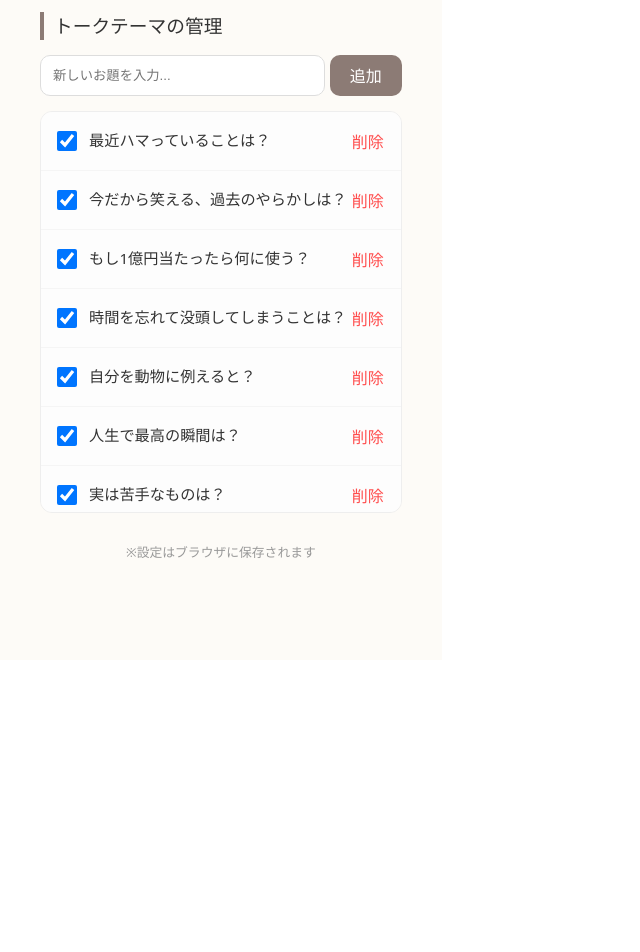
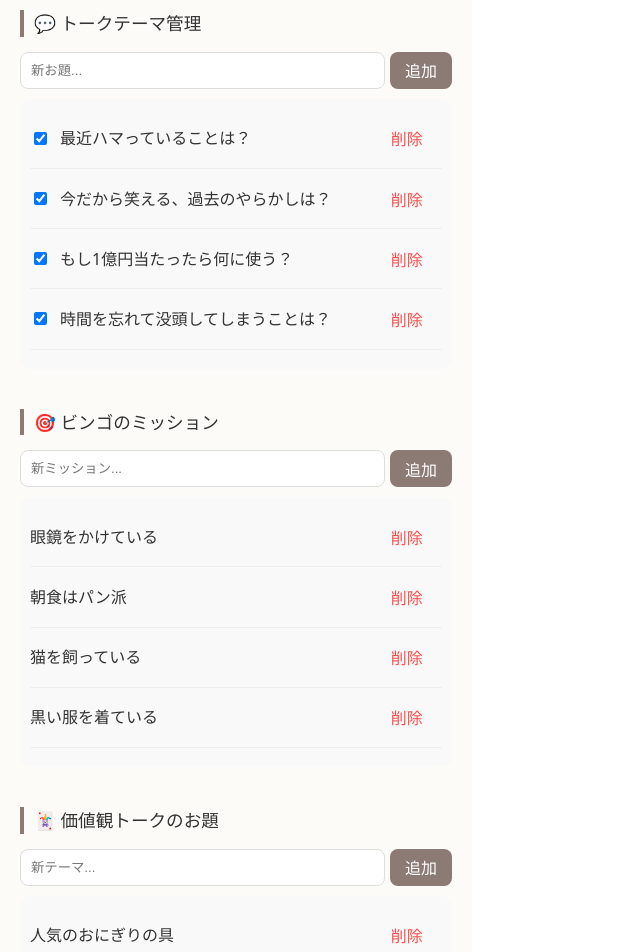
Before and after one commit to BBHF810/icebreak-cafe, a React (Vite) app: page /settings in a window 1280 px wide. Shown: the part 140-1092 px from the top of the page, without its empty margins (0-640 px from the left). Before the commit the page ends 800 px from the top, so only its background shows below. Built offline with nearby package versions, Linux system fonts and the light colour scheme; no server answers; the database is empty.

Commit message:
Fix case sensitivity to Feedback

```diff
--- a/src/App.jsx
+++ b/src/App.jsx
@@ -61,7 +61,15 @@ function App() {
     <div style={{ maxWidth: '600px', margin: '0 auto', minHeight: '100vh', backgroundColor: '#fff' }}>
       <Routes>
         <Route path="/" element={<Layout title="メニュー" showBackBtn={false}><Home /></Layout>} />
-        <Route path="/talk-theme" element={<Layout title="ガチャ"><TalkTheme key={themes.filter(t => t.enabled).length} themes={themes} /></Layout>} />
+        <Route path="/talk-theme" element={
+          <Layout title="ガチャ">
+            <TalkTheme
+              key={themes.filter(t => t.enabled).length}
+              themes={themes}
+              setThemes={setThemes} // ★ setThemesを追加
+            />
+          </Layout>
+        } />
         <Route path="/value-talk" element={<Layout title="価値観トーク"><ValueTalk themes={valueThemes} /></Layout>} />
         <Route path="/bingo" element={<Layout title="ビンゴ"><Bingo missions={bingoMissions} /></Layout>} />
         <Route path="/feedback" element={<Layout title="感想掲示板"><Feedback feedbacks={feedbacks} onAddFeedback={addFeedback} onDeleteFeedback={deleteFeedback} /></Layout>} />
--- a/src/components/Settings.jsx
+++ b/src/components/Settings.jsx
@@ -1,85 +1,116 @@
 import { useState } from 'react';
 
-const Settings = ({ themes, setThemes }) => {
+const Settings = ({
+  themes, setThemes,
+  bingoMissions, setBingoMissions,
+  valueThemes, setValueThemes
+}) => {
   const [newTheme, setNewTheme] = useState("");
+  const [newBingo, setNewBingo] = useState("");
+  const [newValue, setNewValue] = useState("");
 
+  // --- トークテーマ操作 ---
   const addTheme = () => {
     if (!newTheme.trim()) return;
     setThemes([...themes, { text: newTheme, enabled: true }]);
     setNewTheme("");
   };
-
   const toggleTheme = (index) => {
     const updated = [...themes];
     updated[index].enabled = !updated[index].enabled;
     setThemes(updated);
   };
+  const deleteTheme = (index) => {
+    if (window.confirm("削除しますか？")) setThemes(themes.filter((_, i) => i !== index));
+  };
 
-  const deleteTheme = (index) => {
-    if (window.confirm("削除してもよろしいですか？")) {
-      setThemes(themes.filter((_, i) => i !== index));
-    }
+  // --- ビンゴ操作 ---
+  const addBingo = () => {
+    if (!newBingo.trim()) return;
+    setBingoMissions([...bingoMissions, { id: Date.now(), text: newBingo, checked: false }]);
+    setNewBingo("");
+  };
+  const deleteBingo = (id) => {
+    if (window.confirm("削除しますか？")) setBingoMissions(bingoMissions.filter(m => m.id !== id));
+  };
+
+  // --- 価値観トーク操作 ---
+  const addValue = () => {
+    if (!newValue.trim()) return;
+    setValueThemes([...valueThemes, newValue]);
+    setNewValue("");
+  };
+  const deleteValue = (index) => {
+    if (window.confirm("削除しますか？")) setValueThemes(valueThemes.filter((_, i) => i !== index));
   };
 
   return (
-    <div style={{ padding: '20px' }}>
-      <section style={{ marginBottom: '30px' }}>
-        <h3 style={{ borderLeft: '4px solid #8c7b75', paddingLeft: '10px', marginBottom: '15px' }}>
-          トークテーマの管理
-        </h3>
+    <div style={{ padding: '20px', width: '100%', maxWidth: '500px' }}>
 
-        {/* 新規追加フォーム */}
-        <div style={{ display: 'flex', gap: '5px', marginBottom: '15px' }}>
-          <input
-            value={newTheme}
-            onChange={(e) => setNewTheme(e.target.value)}
-            placeholder="新しいお題を入力..."
-            style={{ flex: 1, padding: '12px', borderRadius: '10px', border: '1px solid #ddd' }}
-          />
+      {/* 1. トークテーマ管理 */}
+      <section style={sectionStyle}>
+        <h3 style={titleStyle}>💬 トークテーマ管理</h3>
+        <div style={inputGroupStyle}>
+          <input value={newTheme} onChange={(e) => setNewTheme(e.target.value)} placeholder="新お題..." style={inputStyle} />
           <button onClick={addTheme} style={addButtonStyle}>追加</button>
         </div>
-
-        {/* お題一覧（スクロール可能） */}
-        <div style={{ maxHeight: '400px', overflowY: 'auto', background: '#fdfdfd', borderRadius: '12px', border: '1px solid #eee' }}>
-          {themes.map((theme, index) => (
-            <div key={index} style={{
-              display: 'flex', alignItems: 'center', padding: '12px',
-              borderBottom: '1px solid #f5f5f5',
-              opacity: theme.enabled ? 1 : 0.5
-            }}>
-              <input
-                type="checkbox"
-                checked={theme.enabled}
-                onChange={() => toggleTheme(index)}
-                style={{ width: '20px', height: '20px', marginRight: '12px', cursor: 'pointer' }}
-              />
-              <span style={{
-                flex: 1,
-                fontSize: '0.95rem',
-                textDecoration: theme.enabled ? 'none' : 'line-through'
-              }}>
-                {theme.text}
-              </span>
-              <button
-                onClick={() => deleteTheme(index)}
-                style={{ background: 'none', border: 'none', color: '#ff4d4d', cursor: 'pointer', padding: '5px' }}
-              >
-                削除
-              </button>
+        <div style={listContainerStyle}>
+          {themes.map((t, i) => (
+            <div key={i} style={{...listItemStyle, opacity: t.enabled ? 1 : 0.4}}>
+              <input type="checkbox" checked={t.enabled} onChange={() => toggleTheme(i)} />
+              <span style={{flex: 1, marginLeft: '10px'}}>{t.text}</span>
+              <button onClick={() => deleteTheme(i)} style={deleteButtonStyle}>削除</button>
             </div>
           ))}
         </div>
       </section>
 
-      <p style={{ fontSize: '0.8rem', color: '#999', textAlign: 'center' }}>
-        ※設定はブラウザに保存されます
-      </p>
+      {/* 2. ビンゴ管理 */}
+      <section style={sectionStyle}>
+        <h3 style={titleStyle}>🎯 ビンゴのミッション</h3>
+        <div style={inputGroupStyle}>
+          <input value={newBingo} onChange={(e) => setNewBingo(e.target.value)} placeholder="新ミッション..." style={inputStyle} />
+          <button onClick={addBingo} style={addButtonStyle}>追加</button>
+        </div>
+        <div style={listContainerStyle}>
+          {bingoMissions.map((m) => (
+            <div key={m.id} style={listItemStyle}>
+              <span style={{flex: 1}}>{m.text}</span>
+              <button onClick={() => deleteBingo(m.id)} style={deleteButtonStyle}>削除</button>
+            </div>
+          ))}
+        </div>
+      </section>
+
+      {/* 3. 価値観トーク管理 */}
+      <section style={sectionStyle}>
+        <h3 style={titleStyle}>🃏 価値観トークのお題</h3>
+        <div style={inputGroupStyle}>
+          <input value={newValue} onChange={(e) => setNewValue(e.target.value)} placeholder="新テーマ..." style={inputStyle} />
+          <button onClick={addValue} style={addButtonStyle}>追加</button>
+        </div>
+        <div style={listContainerStyle}>
+          {valueThemes.map((v, i) => (
+            <div key={i} style={listItemStyle}>
+              <span style={{flex: 1}}>{v}</span>
+              <button onClick={() => deleteValue(i)} style={deleteButtonStyle}>削除</button>
+            </div>
+          ))}
+        </div>
+      </section>
+
     </div>
   );
 };
 
-const addButtonStyle = {
-  padding: '0 20px', background: '#8c7b75', color: '#fff', border: 'none', borderRadius: '10px', fontWeight: 'bold'
-};
+// スタイル定義
+const sectionStyle = { marginBottom: '40px' };
+const titleStyle = { borderLeft: '4px solid #8c7b75', paddingLeft: '10px', marginBottom: '15px', fontSize: '1.1rem' };
+const inputGroupStyle = { display: 'flex', gap: '5px', marginBottom: '10px' };
+const inputStyle = { flex: 1, padding: '10px', borderRadius: '8px', border: '1px solid #ddd' };
+const addButtonStyle = { padding: '0 15px', background: '#8c7b75', color: '#fff', border: 'none', borderRadius: '8px' };
+const listContainerStyle = { background: '#f9f9f9', borderRadius: '12px', padding: '10px', maxHeight: '250px', overflowY: 'auto' };
+const listItemStyle = { display: 'flex', alignItems: 'center', padding: '8px 0', borderBottom: '1px solid #eee' };
+const deleteButtonStyle = { background: 'none', border: 'none', color: '#ff4d4d', cursor: 'pointer' };
 
 export default Settings;
--- a/src/games/TalkTheme/index.jsx
+++ b/src/games/TalkTheme/index.jsx
@@ -1,6 +1,6 @@
-import { useState} from 'react';
+import { useState } from 'react';
 
-const TalkTheme = ({ themes }) => {
+const TalkTheme = ({ themes, setThemes }) => {
   const [currentTheme, setCurrentTheme] = useState("ボタンを押してね");
   const [remainingIndices, setRemainingIndices] = useState([]);
 
@@ -20,15 +20,26 @@ const TalkTheme = ({ themes }) => {
       indices = activeThemes.map((_, i) => i);
     }
 
-    // 残りのリストからランダムに1つ選ぶ
     const randomIndex = Math.floor(Math.random() * indices.length);
     const themeIndex = indices[randomIndex];
 
     setCurrentTheme(activeThemes[themeIndex].text);
 
-    // 選ばれたものを残りリストから削除
     indices.splice(randomIndex, 1);
     setRemainingIndices(indices);
+  };
+
+  // ★ 追加：現在表示されているお題を非表示にする
+  const hideTheme = () => {
+    if (currentTheme === "ボタンを押してね" || activeThemes.length === 0) return;
+
+    if (window.confirm("このお題を今後表示しないようにしますか？（設定画面で戻せます）")) {
+      const updatedThemes = themes.map(t =>
+        t.text === currentTheme ? { ...t, enabled: false } : t
+      );
+      setThemes(updatedThemes);
+      // App.jsxのkeyのおかげで、再マウントされ表示がリセットされます
+    }
   };
 
   return (
@@ -37,20 +48,27 @@ const TalkTheme = ({ themes }) => {
         {currentTheme}
       </div>
 
-      <button onClick={drawTheme} style={gachaButtonStyle}>
-        ガチャを回す
-      </button>
+      <div style={{ display: 'flex', flexDirection: 'column', gap: '15px', alignItems: 'center' }}>
+        <button onClick={drawTheme} style={gachaButtonStyle}>
+          ガチャを回す
+        </button>
+
+        {/* ★ 追加：非表示ボタン */}
+        {currentTheme !== "ボタンを押してね" && (
+          <button onClick={hideTheme} style={hideButtonStyle}>
+            × このお題を非表示にする
+          </button>
+        )}
+      </div>
 
       <div style={{ marginTop: '20px', color: '#999', fontSize: '0.9rem' }}>
         残りお題: {remainingIndices.length === 0 && currentTheme !== "ボタンを押してね" ? 0 : remainingIndices.length} / {activeThemes.length}
-        {remainingIndices.length === 0 && currentTheme !== "ボタンを押してね" && (
-          <p style={{ color: '#8c7b75', fontSize: '0.8rem' }}>※次で全てのお題がリセットされます</p>
-        )}
       </div>
     </div>
   );
 };
 
+// --- スタイル ---
 const themeCardStyle = {
   minHeight: '180px', display: 'flex', alignItems: 'center', justifyContent: 'center',
   background: '#fff', borderRadius: '25px', padding: '30px', marginBottom: '30px',
@@ -61,7 +79,12 @@ const themeCardStyle = {
 const gachaButtonStyle = {
   padding: '18px 50px', fontSize: '1.2rem', background: '#8c7b75', color: '#fff',
   border: 'none', borderRadius: '35px', cursor: 'pointer', fontWeight: 'bold',
-  boxShadow: '0 5px 15px rgba(140, 123, 117, 0.3)', transition: 'transform 0.1s'
+  boxShadow: '0 5px 15px rgba(140, 123, 117, 0.3)'
+};
+
+const hideButtonStyle = {
+  background: 'none', border: 'none', color: '#8c7b75',
+  fontSize: '0.9rem', cursor: 'pointer', textDecoration: 'underline'
 };
 
 export default TalkTheme;
```
